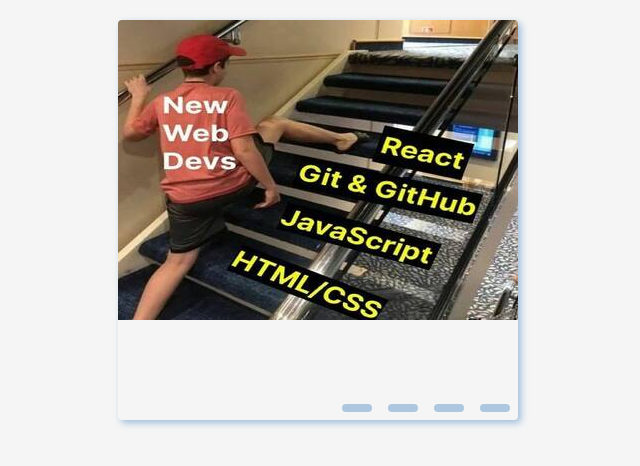
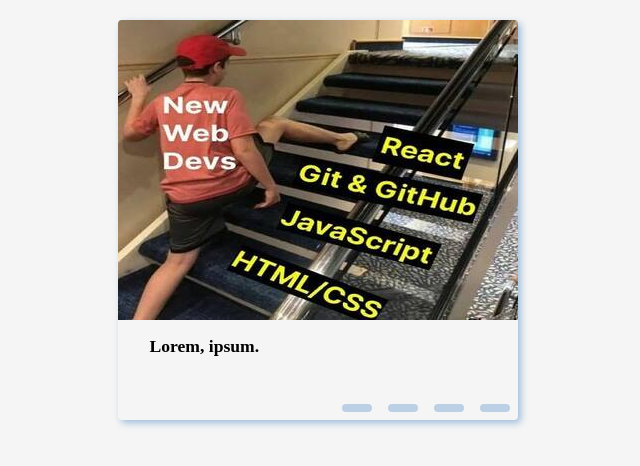
Before and after one commit to Ageraowls/cssMemSlider-archive, a plain HTML site: page index.html in a window 1280 px wide. Shown: the whole page, without its empty margins (322-962 px from the left). Drawn offline with Linux system fonts and the light colour scheme.

Commit message:
feat: add text block (Wed, May 14, 2022 1:55:24 AM)

```diff
--- a/index.html
+++ b/index.html
@@ -22,12 +22,19 @@
 			<div class="slide"><img src="assets/img/jpg/margin.jpg" alt="margin"></div>
 			<div class="slide"><img src="assets/img/jpg/new-devs.jpg" alt="new-devs"></div>
 		</div>
-
-		<div class="navigation">
-			<label for="switch-one" class="bar"></label>
-			<label for="switch-two" class="bar"></label>
-			<label for="switch-three" class="bar"></label>
-			<label for="switch-four" class="bar"></label>
+		<div class="bottom-wrapper">
+			<div class="slider__text-items">
+				<span class="slider__text vis">Lorem, ipsum.</span>
+				<span class="slider__text">Lorem, ipsum dolor.</span>
+				<span class="slider__text">Lorem.</span>
+				<span class="slider__text">lorem4</span>
+			</div>
+			<div class="navigation">
+				<label for="switch-one" class="bar"></label>
+				<label for="switch-two" class="bar"></label>
+				<label for="switch-three" class="bar"></label>
+				<label for="switch-four" class="bar"></label>
+			</div>
 		</div>
 	</div>
 </body>
--- a/style.css
+++ b/style.css
@@ -5,6 +5,12 @@
 
 body {
   background-color: rgb(245, 245, 245);
+  font-size: 1.1rem;
+  font-weight: bold;
+}
+
+span {
+  display: block;
 }
 
 .slider {
@@ -29,6 +35,10 @@ body {
   width: 400%;
 }
 
+.bottom-wrapper {
+  display: flex;
+}
+
 .slide {
   width: 25%;
   transition: all 0.6s ease;
@@ -40,18 +50,37 @@ body {
   margin: 8px;
   cursor: pointer;
   background-color: rgb(102, 153, 204);
-  opacity: 0.5;
+  opacity: 0.4;
   border-radius: 10px;
   transition: all 0.4s ease;
 }
 
 .navigation {
   display: flex;
+  align-items: flex-end;
 }
 
 .bar:hover {
-  opacity: 0.8;
+  opacity: 0.7;
   transform: scale(1.1);
+}
+
+.bar:checked {
+  opacity: 1;
+}
+
+.slider__text-items {
+  display: flex;
+  flex-direction: column;
+  height: 300%;
+  margin-right: 2rem;
+  overflow: hidden;
+}
+
+.slider__text {
+  height: 40%;
+  flex-shrink: 0;
+  transition: 0.5s;
 }
 
 input[name='control'] {
```
